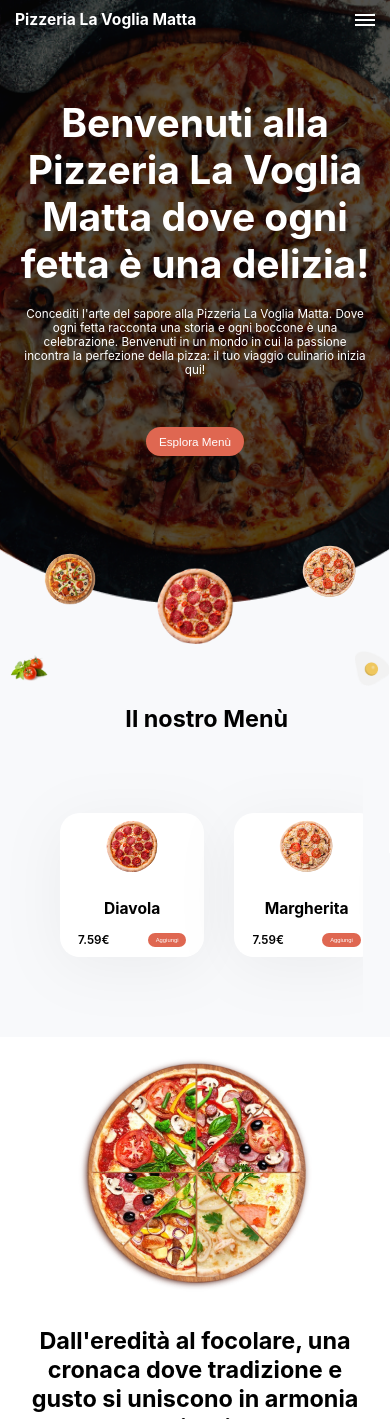
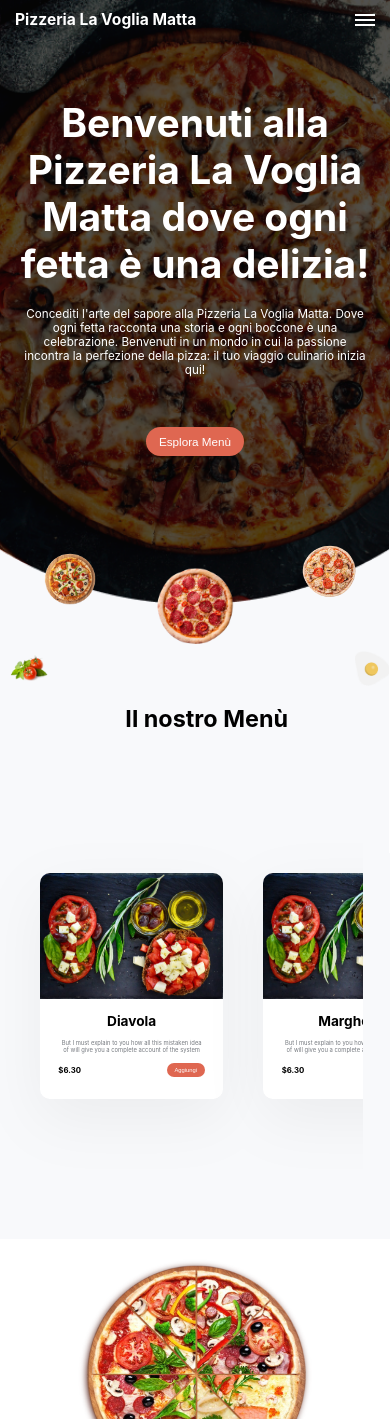
Before and after one commit to Grigor-star/La-Voglia-Matta, a React (Create React App) app: page / in a window 390 px wide. Shown: the top 1419 px of the page. Built offline with nearby package versions, Linux system fonts and the light colour scheme.

Commit message:
Menu items chnaged

```diff
--- a/src/components/Main/Main.jsx
+++ b/src/components/Main/Main.jsx
@@ -1,6 +1,7 @@
 import React, { useState, useEffect } from "react";
 import { pizzaOne, pizzaTwo, pizzaThree, shoppingBag } from "../../assets";
 import { egg, tomatoes } from "../../assets";
+import { fmOne } from "../../assets";
 
 const Main = () => {
   const [isScrolled, setIsScrolled] = useState(false);
@@ -8,15 +9,6 @@ const Main = () => {
   const [isActive, setIsActive] = useState(false);
   const [menuItems, setMenuItems] = useState([]);
   const [hamburgerActive, setHamburgerActive] = useState(false);
-  const [closeIsActive, setCloseIsActive] = useState(false);
-
-  useEffect(() => {
-    if (isActive === true) {
-      setCloseIsActive(true);
-    } else {
-      setCloseIsActive(false);
-    }
-  }, [isActive]);
 
   const handleHamClick = () => {
     setHamburgerActive(true);
@@ -58,13 +50,9 @@ const Main = () => {
 
   const handleOrderMenuOpen = () => {
     setIsActive(true);
-    setTimeout(() => {
-      setCloseIsActive(true);
-    }, 500);
   };
 
   const handleOrderMenuClose = () => {
-    setCloseIsActive(false);
     setIsActive(false);
   };
 
@@ -157,22 +145,16 @@ const Main = () => {
         <section
           className={`order-menu ${isActive ? "active-order-menu" : ""}`}>
           {" "}
-          <h2 className="total-coast">
-            Somma Totale: {calculateTotalCost()} €
-          </h2>
-          <div className="order-menu-inner">
-            <div
-              className={`order-menu-header ${
-                closeIsActive ? "order-menu-header-scrolled" : ""
-              }`}>
           <div
             className="close"
             onClick={handleOrderMenuClose}>
             <div className="one"></div>
             <div className="two"></div>
           </div>
-            </div>
-
+          <h2 className="total-coast">
+            Somma Totale: {calculateTotalCost()} €
+          </h2>
+          <div className="order-menu-inner">
             <div className="order-menu-content">
               {menuItems.length > 0 &&
                 menuItems.map((item, index) => (
@@ -367,18 +349,24 @@ const Main = () => {
           />
         </div>
         <article className="menu">
-          <div className="menu-inner">
+          <div className="menu-inner global-menu">
+            <article className="menu-inner">
               {pizzaArr.map((item, index) => (
                 <div
-                key={`item-${index}`}
-                className="menu-item">
+                  className="item"
+                  key={index}>
                   <img
-                  src={item.img}
-                  alt="diavola"
+                    src={fmOne}
+                    alt=""
                   />
+                  <div>
                     <h3>{item.title}</h3>
-                <div>
-                  <p>{item.price}€</p>
+                    <p>
+                      But I must explain to you how all this mistaken idea of
+                      will give you a complete account of the system
+                    </p>
+                    <span>
+                      <h5>$6.30</h5>
                       <button
                         className="btn-2"
                         onClick={() => {
@@ -392,9 +380,11 @@ const Main = () => {
                         }}>
                         Aggiungi
                       </button>
+                    </span>
                   </div>
                 </div>
               ))}
+            </article>
           </div>
         </article>
       </section>
--- a/src/components/Month-Food/MonthFood.jsx
+++ b/src/components/Month-Food/MonthFood.jsx
@@ -5,7 +5,7 @@ const MonthFood = () => {
   return (
     <section
       id="month-food"
-      className="month-food">
+      className="month-food global-menu">
       <div className="mf-content">
         <h1>Il Cibo Del Mese</h1>
       </div>
--- a/src/styles/media.css
+++ b/src/styles/media.css
@@ -86,11 +86,11 @@
     gap: 2px;
   }
 
-  .month-food article .item img {
+  .global-menu article .item img {
     width: 23vw;
   }
 
-  .month-food article .item div span h5 {
+  .global-menu article .item div span h5 {
     font-size: 1.2vw;
   }
 
@@ -243,18 +243,18 @@
     width: 80vw;
   }
 
-  .month-food p {
+  .global-menu p {
     margin-top: 15px;
     text-align: center;
     font-size: 3vw;
   }
 
-  .month-food article .item {
+  .global-menu article .item {
     width: 47vw;
     height: 58vw;
   }
 
-  .month-food article .item img {
+  .global-menu article .item img {
     width: 47vw;
   }
 
@@ -264,19 +264,19 @@
     flex-direction: column;
   }
 
-  .month-food article .item div h3 {
+  .global-menu article .item div h3 {
     margin-top: 10px;
     font-size: 3.5vw;
   }
 
-  .month-food article .item p {
+  .global-menu article .item p {
     margin-top: 0;
     text-align: center;
     font-size: 1.5vw;
     color: #75797f;
   }
 
-  .month-food article .item div span h5 {
+  .global-menu article .item div span h5 {
     font-size: 2vw;
   }
 
@@ -285,7 +285,7 @@
     margin-bottom: 20px;
   }
 
-  .month-food article .item div {
+  .global-menu article .item div {
     margin: 0 auto;
     text-align: center;
   }
@@ -295,6 +295,7 @@
   }
 
   .menu-inner {
+    padding-left: 20px;
     width: 1200vw;
   }
 
--- a/src/styles/style.css
+++ b/src/styles/style.css
@@ -39,6 +39,7 @@ body {
   z-index: 99;
   position: fixed;
   border-bottom: 1px solid #fff;
+  box-shadow: 5px 5px 50px #1e1e1e;
 }
 
 .main-scrolled {
@@ -299,12 +300,12 @@ body {
   font-size: 1.3vw;
 }
 
-.month-food article {
+.global-menu article {
   display: flex;
   gap: 40px;
 }
 
-.month-food article .item {
+.global-menu article .item {
   width: 20vw;
   height: 24vw;
   background-color: white;
@@ -312,12 +313,12 @@ body {
   border-radius: 10px;
 }
 
-.month-food article .item img {
+.global-menu article .item img {
   width: 20vw;
   border-radius: 10px 10px 0 0;
 }
 
-.month-food article .item div {
+.global-menu article .item div {
   display: flex;
   justify-content: center;
   flex-direction: column;
@@ -327,23 +328,23 @@ body {
   margin-top: 0.7vw;
 }
 
-.month-food article .item div h3 {
+.global-menu article .item div h3 {
   font-size: 1.2vw;
 }
 
-.month-food article .item div span {
+.global-menu article .item div span {
   display: flex;
   align-items: center;
   justify-content: space-between;
 }
 
-.month-food article .item div span h5 {
+.global-menu article .item div span h5 {
   font-size: 1vw;
   color: black;
   text-align: center;
 }
 
-.month-food article .item p {
+.global-menu article .item p {
   margin-top: 0;
   text-align: left;
   font-size: 0.8vw;
```
Lines whose indentation alone changed are shown as unchanged.
